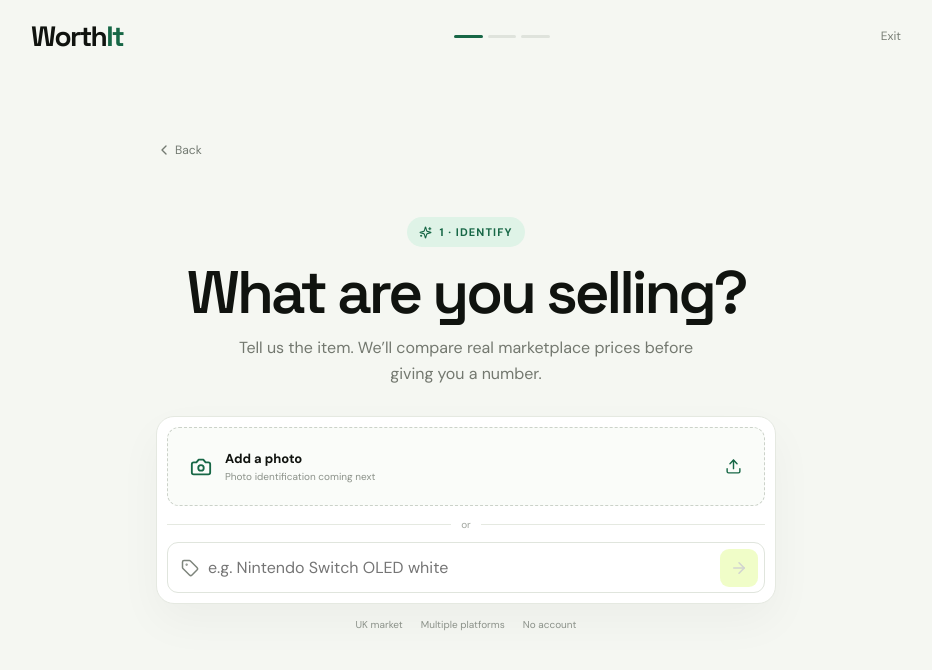
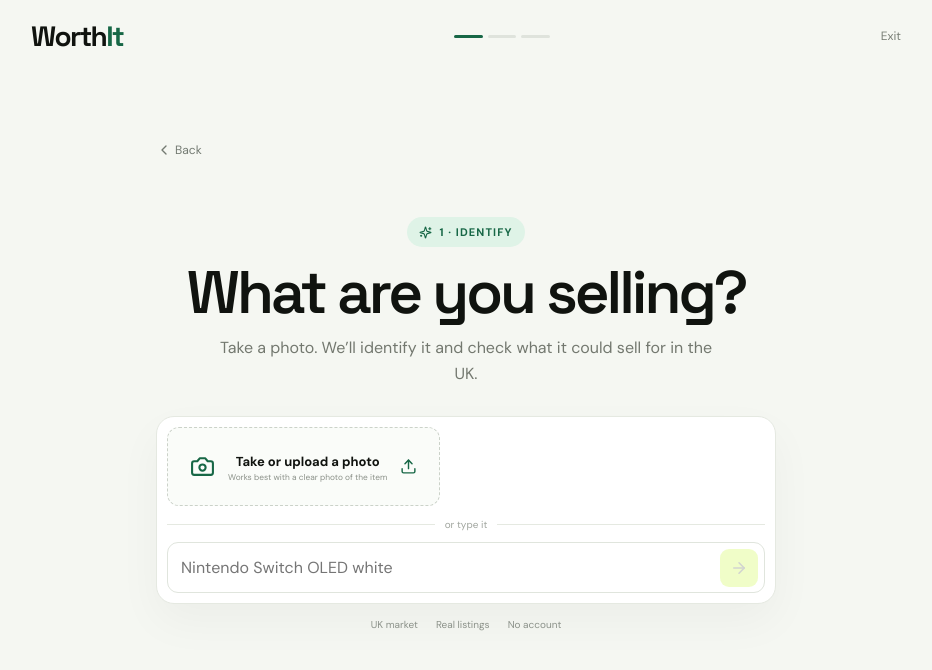
Before and after one commit to bobthebasements/worthit, a Next.js app: page /check in a window 1280 px wide. Shown: the top 670 px of the page, without its empty margins (174-1106 px from the left). Built offline with nearby package versions, Linux system fonts and the light colour scheme.

Commit message:
Redesign WorthIt check flow and add photo AI identification

```diff
--- a/app/check/page.js
+++ b/app/check/page.js
@@ -1,9 +1,9 @@
 'use client';
 
 import Link from 'next/link';
-import { Suspense, useEffect, useState } from 'react';
+import { Suspense, useRef, useState } from 'react';
 import { useSearchParams } from 'next/navigation';
-import { ArrowRight, Camera, Check, ChevronLeft, Database, Package, Sparkles, Tag, Upload, Zap } from 'lucide-react';
+import { ArrowRight, Camera, Check, ChevronLeft, ImagePlus, LoaderCircle, Sparkles, Upload } from 'lucide-react';
 
 const conditions = [
   ['New', 'Unused or sealed', 1.15],
@@ -14,21 +14,44 @@ const conditions = [
 
 function CheckFlow() {
   const params = useSearchParams();
+  const inputRef = useRef(null);
   const [step, setStep] = useState('identify');
-  const [item, setItem] = useState('');
+  const [item, setItem] = useState(params.get('item') || '');
   const [condition, setCondition] = useState(2);
   const [box, setBox] = useState(true);
   const [charger, setCharger] = useState(true);
   const [market, setMarket] = useState(null);
+  const [identifying, setIdentifying] = useState(false);
   const [loadingMarket, setLoadingMarket] = useState(false);
+  const [error, setError] = useState('');
 
-  useEffect(() => {
-    const value = params.get('item');
-    if (value) setItem(value);
-  }, [params]);
+  async function identifyImage(file) {
+    if (!file) return;
+    setError('');
+    setIdentifying(true);
+    try {
+      const form = new FormData();
+      form.append('image', file);
+      const response = await fetch('/api/identify', { method: 'POST', body: form });
+      const data = await response.json();
+      if (!response.ok) throw new Error(data.error || 'Could not identify the item.');
+      const name = [data.brand, data.product, data.model, data.variant].filter(v => v && v !== 'unknown').join(' ');
+      setItem(name || 'Unknown item');
+      if (data.condition && data.condition !== 'unknown') {
+        const index = { new: 0, like_new: 1, good: 2, fair: 3 }[data.condition];
+        if (index !== undefined) setCondition(index);
+      }
+      setStep('condition');
+    } catch (e) {
+      setError(e.message || 'Could not identify the item.');
+    } finally {
+      setIdentifying(false);
+    }
+  }
 
   async function loadMarket() {
     setLoadingMarket(true);
+    setError('');
     try {
       const response = await fetch(`/api/market?q=${encodeURIComponent(item)}`);
       setMarket(await response.json());
@@ -52,96 +75,47 @@ function CheckFlow() {
 
   return (
     <main className="app-shell clean-check">
-      <div className="app-top">
-        <Link href="/" className="logo">Worth<span>It</span></Link>
-        <div className="simple-progress"><span className={step !== 'identify' ? 'done' : 'active'} /><span className={step === 'result' ? 'done' : step === 'condition' ? 'active' : ''} /><span className={step === 'result' ? 'active' : ''} /></div>
-        <Link href="/" className="exit">Exit</Link>
-      </div>
+      <div className="app-top"><Link href="/" className="logo">Worth<span>It</span></Link><div className="simple-progress"><span className={step !== 'identify' ? 'done' : 'active'} /><span className={step === 'result' ? 'done' : step === 'condition' ? 'active' : ''} /><span className={step === 'result' ? 'active' : ''} /></div><Link href="/" className="exit">Exit</Link></div>
 
       {step === 'identify' && (
         <section className="simple-flow">
           <button className="back-link" onClick={() => window.history.back()}><ChevronLeft size={16} /> Back</button>
-          <div className="simple-heading">
-            <div className="eyebrow"><Sparkles size={13} /> 1 · Identify</div>
-            <h1>What are you selling?</h1>
-            <p>Tell us the item. We’ll compare real marketplace prices before giving you a number.</p>
+          <div className="simple-heading"><div className="eyebrow"><Sparkles size={13} /> 1 · Identify</div><h1>What are you selling?</h1><p>Take a photo. We’ll identify it and check what it could sell for in the UK.</p></div>
+          <div className="simple-input-card">
+            <button className="photo-button" onClick={() => inputRef.current?.click()} disabled={identifying}>
+              {identifying ? <LoaderCircle className="spin" size={25} /> : <Camera size={25} />}
+              <span><b>{identifying ? 'Identifying your item…' : 'Take or upload a photo'}</b><small>{identifying ? 'Qwen AI is analysing the image' : 'Works best with a clear photo of the item'}</small></span><Upload size={17} />
+            </button>
+            <input ref={inputRef} type="file" accept="image/*" capture="environment" hidden onChange={e => identifyImage(e.target.files?.[0])} />
+            <div className="or-line"><span>or type it</span></div>
+            <div className="text-input"><input autoFocus value={item} onChange={e => setItem(e.target.value)} onKeyDown={e => e.key === 'Enter' && item.trim() && setStep('condition')} placeholder="Nintendo Switch OLED white" /><button disabled={!item.trim()} onClick={() => setStep('condition')}><ArrowRight size={18} /></button></div>
           </div>
-          <div className="simple-input-card">
-            <div className="photo-button"><Camera size={22} /><div><b>Add a photo</b><span>Photo identification coming next</span></div><Upload size={17} /></div>
-            <div className="or-line"><span>or</span></div>
-            <div className="text-input"><Tag size={18} /><input autoFocus value={item} onChange={e => setItem(e.target.value)} onKeyDown={e => e.key === 'Enter' && item.trim() && setStep('condition')} placeholder="e.g. Nintendo Switch OLED white" /><button disabled={!item.trim()} onClick={() => setStep('condition')}><ArrowRight size={18} /></button></div>
-          </div>
-          <div className="small-trust"><span>UK market</span><span>Multiple platforms</span><span>No account</span></div>
+          {error && <p className="check-error">{error}</p>}
+          <div className="small-trust"><span>UK market</span><span>Real listings</span><span>No account</span></div>
         </section>
       )}
 
       {step === 'condition' && (
         <section className="simple-flow">
           <button className="back-link" onClick={() => setStep('identify')}><ChevronLeft size={16} /> Back</button>
-          <div className="simple-heading left">
-            <div className="eyebrow">2 · Condition</div>
-            <h1>How is it?</h1>
-            <p>Condition changes what buyers will actually pay.</p>
-          </div>
-          <div className="condition-list">
-            {conditions.map((entry, index) => (
-              <button key={entry[0]} className={condition === index ? 'selected' : ''} onClick={() => setCondition(index)}>
-                <span className="condition-radio">{condition === index && <Check size={12} />}</span>
-                <span><b>{entry[0]}</b><small>{entry[1]}</small></span>
-              </button>
-            ))}
-          </div>
-          <div className="extras-row">
-            <button className={box ? 'on' : ''} onClick={() => setBox(!box)}><Package size={17} /> Box <span>{box ? 'Yes' : 'No'}</span></button>
-            <button className={charger ? 'on' : ''} onClick={() => setCharger(!charger)}><Zap size={17} /> Charger <span>{charger ? 'Yes' : 'No'}</span></button>
-          </div>
-          <button className="big-continue" onClick={showResult}>Check real market <ArrowRight size={18} /></button>
+          <div className="simple-heading left"><div className="eyebrow">2 · Condition</div><h1>How is it?</h1><p>One quick detail makes the estimate more useful.</p></div>
+          <div className="identified-item"><ImagePlus size={18} /><span>{item}</span><button onClick={() => setStep('identify')}>Change</button></div>
+          <div className="condition-list">{conditions.map((entry, index) => <button key={entry[0]} className={condition === index ? 'selected' : ''} onClick={() => setCondition(index)}><span className="condition-radio">{condition === index && <Check size={12} />}</span><span><b>{entry[0]}</b><small>{entry[1]}</small></span></button>)}</div>
+          <div className="extras-row"><button className={box ? 'on' : ''} onClick={() => setBox(!box)}>Box <span>{box ? 'Yes' : 'No'}</span></button><button className={charger ? 'on' : ''} onClick={() => setCharger(!charger)}>Charger <span>{charger ? 'Yes' : 'No'}</span></button></div>
+          <button className="big-continue" onClick={showResult}>Get my estimate <ArrowRight size={18} /></button>
         </section>
       )}
 
       {step === 'result' && (
         <section className="simple-results">
           <div className="result-top"><button className="back-link" onClick={() => setStep('condition')}><ChevronLeft size={16} /> Change details</button><Link href="/check" className="new-check">New check</Link></div>
-          <div className="result-heading"><span className="eyebrow"><Database size={13} /> Multi-market check</span><h1>{item}</h1><p>{loadingMarket ? 'Checking eBay, Vinted and Facebook Marketplace…' : market?.liveSourceCount ? `Compared with live prices from ${market.liveSourceCount} marketplace${market.liveSourceCount === 1 ? '' : 's'}.` : 'No live marketplace connection is available yet.'}</p></div>
-
-          <div className="main-value">
-            <div><small>ESTIMATED RESALE</small><strong>{conditionAdjusted ? `£${conditionAdjusted}` : '—'}</strong><span>{low && high ? `Likely range £${low}–£${high}` : 'Waiting for live market data'}</span></div>
-            <div className="data-status">{loadingMarket ? 'Loading…' : market?.liveSourceCount ? <><Check size={15} /> Multi-market data</> : 'No live data'}</div>
-          </div>
-
-          <div className="market-source">
-            <div><b>Real market sources</b><p>{market?.note || 'WorthIt only shows a price when it has connected marketplace data.'}</p></div>
-            <span>{market?.liveSourceCount ? `${market.liveSourceCount}/3 LIVE` : '0/3 LIVE'}</span>
-          </div>
-
-          <div className="market-sources-grid">
-            {(market?.sources || [
-              { name: 'eBay', status: 'unavailable', note: 'Not connected yet.' },
-              { name: 'Vinted', status: 'unavailable', note: 'Provider connection needed.' },
-              { name: 'Facebook Marketplace', status: 'unavailable', note: 'Provider connection needed.' },
-            ]).map(source => (
-              <div className="market-source-card" key={source.name}>
-                <div><b>{source.name}</b><span className={source.status === 'live' ? 'live-dot' : ''}>{source.status === 'live' ? 'LIVE' : 'NOT CONNECTED'}</span></div>
-                {source.status === 'live' ? <><strong>£{source.median}</strong><small>{source.count} listings · £{source.low}–£{source.high}</small></> : <small>{source.note}</small>}
-              </div>
-            ))}
-          </div>
-
-          <div className="simple-breakdown">
-            <div><span>Condition</span><b>{conditions[condition][0]}</b></div>
-            <div><span>Original box</span><b>{box ? 'Included' : 'Missing'}</b></div>
-            <div><span>Charger</span><b>{charger ? 'Included' : 'Missing'}</b></div>
-          </div>
-
-          {conditionAdjusted && <div className="sell-choice">
-            <div><small>WHAT NEXT?</small><h2>Choose your route</h2></div>
-            <div className="route-options">
-              <div><b>Sell yourself</b><strong>£{high}</strong><span>More return, more work</span><button>See selling options <ArrowRight size={16} /></button></div>
-              <div><b>Trade in</b><strong>£{tradeIn}</strong><span>Less hassle, indicative value</span><button>Compare trade-in <ArrowRight size={16} /></button></div>
-            </div>
-          </div>}
-
-          <div className="data-note"><Database size={16} /><span>WorthIt never fills missing platforms with guessed prices. eBay has an official Browse API for current listings. Vinted's official integration is restricted to allowlisted Pro businesses, and Meta does not provide a general public Marketplace listings API, so those sources need an approved or compliant third-party data connection.</span></div>
+          <div className="result-heading"><span className="eyebrow">Your estimate</span><h1>{item}</h1><p>{loadingMarket ? 'Checking current UK marketplace listings…' : market?.liveSourceCount ? `Compared with ${market.liveSourceCount} live marketplace${market.liveSourceCount === 1 ? '' : 's'}.` : 'No live marketplace data is connected yet.'}</p></div>
+          <div className="main-value"><div><small>TYPICAL RESALE VALUE</small><strong>{conditionAdjusted ? `£${conditionAdjusted}` : '—'}</strong><span>{low && high ? `Likely range £${low}–£${high}` : 'Waiting for live market data'}</span></div>{loadingMarket && <LoaderCircle className="spin" size={19} />}</div>
+          {market?.liveSourceCount > 0 && <div className="compact-sources"><Check size={16} /><span>{market.liveSourceCount} live marketplace{market.liveSourceCount === 1 ? '' : 's'} checked</span>{market.sources.filter(s => s.status === 'live').map(s => <b key={s.name}>{s.name}</b>)}</div>}
+          {market?.liveSourceCount > 0 && <div className="simple-breakdown"><div><span>Condition</span><b>{conditions[condition][0]}</b></div><div><span>Box</span><b>{box ? 'Included' : 'Missing'}</b></div><div><span>Charger</span><b>{charger ? 'Included' : 'Missing'}</b></div></div>}
+          {conditionAdjusted && <div className="sell-choice"><div><small>WHAT NEXT?</small><h2>How do you want to sell?</h2></div><div className="route-options"><div><b>Sell yourself</b><strong>£{high}</strong><span>More return, more work</span><button>See options <ArrowRight size={15} /></button></div><div><b>Trade in</b><strong>£{tradeIn}</strong><span>Less hassle, indicative value</span><button>Compare trade-ins <ArrowRight size={15} /></button></div></div></div>}
+          {market?.liveSourceCount === 0 && !loadingMarket && <div className="no-data">Live marketplace data isn’t connected yet, so WorthIt won’t make up a number. Add your marketplace data providers in Vercel to enable the estimate.</div>}
+          <details className="how-calculated"><summary>How we calculate it</summary><p>WorthIt combines comparable UK marketplace asking prices, removes extreme listings, then adjusts the market estimate for condition and completeness. Asking prices are not the same as completed sale prices.</p></details>
           <footer>WorthIt · UK resale estimates · Indicative values, not guaranteed offers.</footer>
         </section>
       )}
@@ -149,6 +123,4 @@ function CheckFlow() {
   );
 }
 
-export default function CheckPage() {
-  return <Suspense fallback={<main className="app-shell clean-check"><div className="app-top"><Link href="/" className="logo">Worth<span>It</span></Link></div></main>}><CheckFlow /></Suspense>;
-}
+export default function CheckPage() { return <Suspense fallback={<main className="app-shell clean-check"><div className="app-top"><Link href="/" className="logo">Worth<span>It</span></Link></div></main>}><CheckFlow /></Suspense>; }
```
